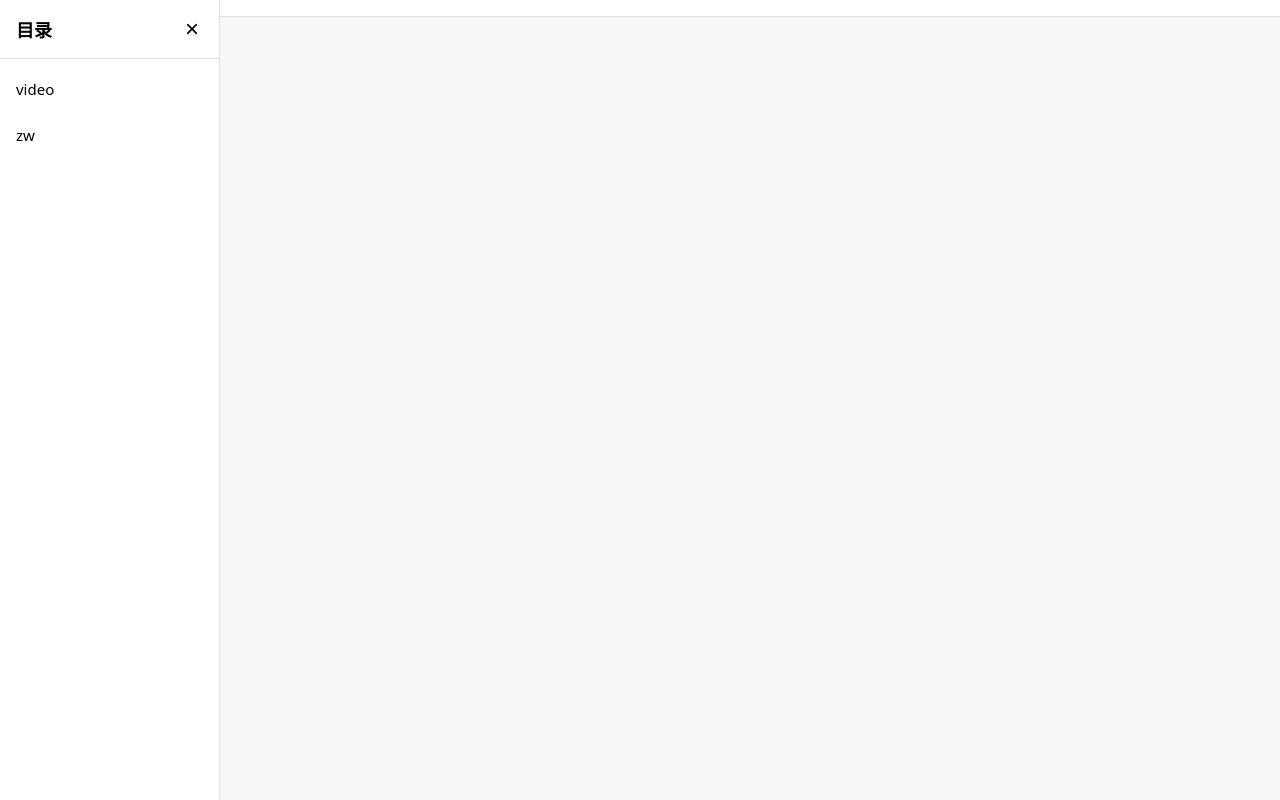
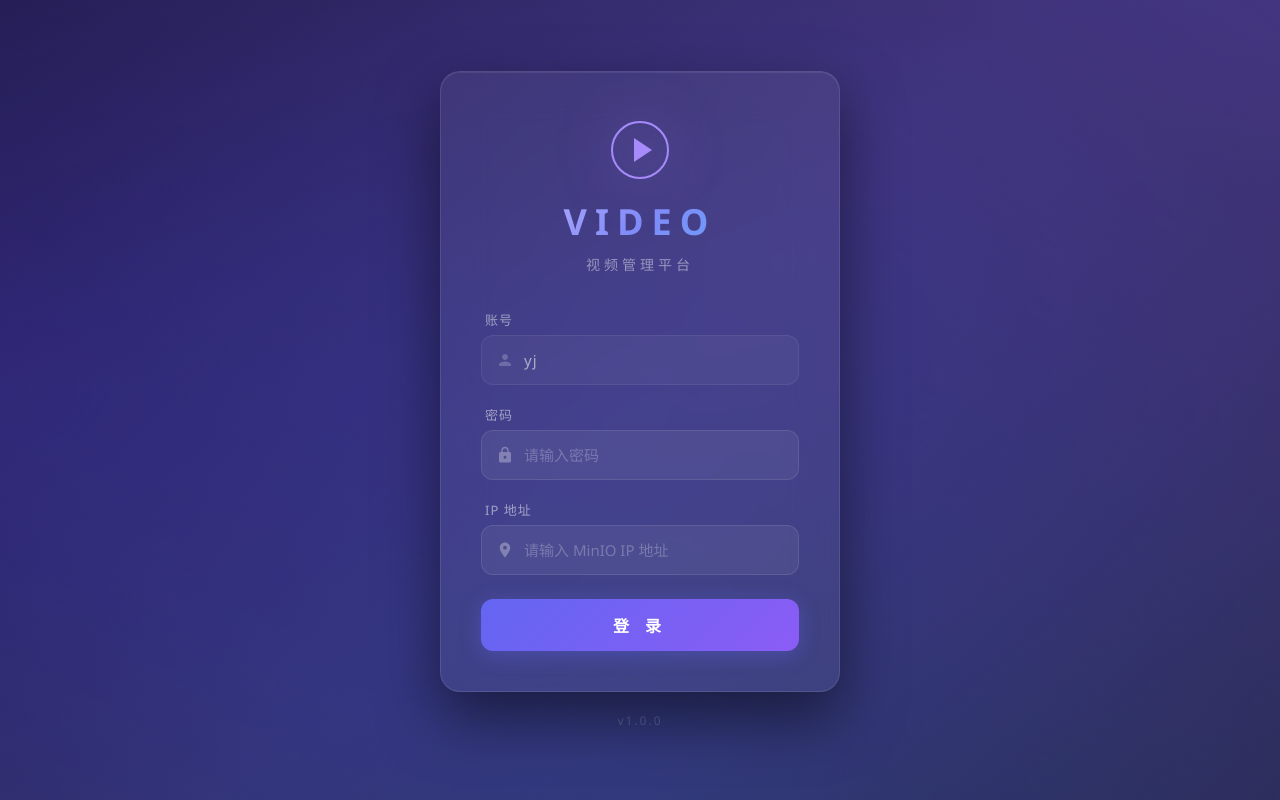
Before and after one commit to NoSeason-M/VIDEO, a Vue app: page /#/login in a window 1280 px wide. Before the commit this address had no page. Built offline with nearby package versions, Linux system fonts and the light colour scheme.

Commit message:
新增登录界面，ip地址可以方便更换

```diff
--- a/src/App.vue
+++ b/src/App.vue
@@ -2,9 +2,13 @@
 import { ref } from 'vue'
 import { useRouter, useRoute } from 'vue-router'
 
+import { computed } from 'vue'
+
 const router = useRouter()
 const route = useRoute()
 const sidebarVisible = ref(true)
+
+const isLoginPage = computed(() => route.path === '/login')
 
 const menuItems = [
   { name: 'video', label: 'video', route: '/video' },
@@ -21,7 +25,10 @@ function navigateTo(path: string) {
 </script>
 
 <template>
-  <div class="layout">
+  <div v-if="isLoginPage" class="login-layout">
+    <router-view />
+  </div>
+  <div v-else class="layout">
     <!-- 侧边栏遮罩（手机端） -->
     <div
       v-if="sidebarVisible"
@@ -90,6 +97,11 @@ html, body {
   display: flex;
   min-height: 100vh;
   position: relative;
+}
+
+.login-layout {
+  width: 100%;
+  height: 100vh;
 }
 
 /* 侧边栏遮罩 */
--- a/src/router/index.ts
+++ b/src/router/index.ts
@@ -1,11 +1,17 @@
 import { createRouter, createWebHashHistory } from 'vue-router'
+import LoginPage from '../views/LoginPage.vue'
 import VideoPage from '../views/VideoPage.vue'
 import ZwPage from '../views/ZwPage.vue'
 
 const routes = [
   {
     path: '/',
-    redirect: '/video'
+    redirect: '/login'
+  },
+  {
+    path: '/login',
+    name: 'login',
+    component: LoginPage
   },
   {
     path: '/video',
--- /dev/null
+++ b/src/store/ip.ts
@@ -0,0 +1,14 @@
+import { ref } from 'vue'
+
+const minioIp = ref('10.14.187.132')
+
+export function useIp() {
+  function setIp(ip: string) {
+    minioIp.value = ip
+  }
+
+  return {
+    minioIp,
+    setIp,
+  }
+}
--- /dev/null
+++ b/src/views/LoginPage.vue
@@ -0,0 +1,366 @@
+<template>
+  <div class="login-page">
+    <div class="login-bg"></div>
+    <div class="login-container">
+      <div class="login-card">
+        <div class="logo-section">
+          <div class="logo-icon">
+            <svg viewBox="0 0 60 60" width="60" height="60">
+              <circle cx="30" cy="30" r="28" fill="none" stroke="currentColor" stroke-width="2" />
+              <polygon points="24,18 24,42 42,30" fill="currentColor" />
+            </svg>
+          </div>
+          <h1 class="login-title">VIDEO</h1>
+          <p class="login-subtitle">视频管理平台</p>
+        </div>
+
+        <div class="form-section">
+          <div class="input-group">
+            <label class="input-label">账号</label>
+            <div class="input-wrapper static-account">
+              <svg class="input-icon" viewBox="0 0 24 24" width="18" height="18">
+                <path d="M12 12c2.21 0 4-1.79 4-4s-1.79-4-4-4-4 1.79-4 4 1.79 4 4 4zm0 2c-2.67 0-8 1.34-8 4v2h16v-2c0-2.66-5.33-4-8-4z" fill="currentColor" />
+              </svg>
+              <span class="account-text">yj</span>
+            </div>
+          </div>
+
+          <div class="input-group">
+            <label class="input-label">密码</label>
+            <div class="input-wrapper" :class="{ 'input-focus': focusField === 'password' }">
+              <svg class="input-icon" viewBox="0 0 24 24" width="18" height="18">
+                <path d="M18 8h-1V6c0-2.76-2.24-5-5-5S7 3.24 7 6v2H6c-1.1 0-2 .9-2 2v10c0 1.1.9 2 2 2h12c1.1 0 2-.9 2-2V10c0-1.1-.9-2-2-2zM12 17c-1.1 0-2-.9-2-2s.9-2 2-2 2 .9 2 2-.9 2-2 2zm3.1-9H8.9V6c0-1.71 1.39-3.1 3.1-3.1s3.1 1.39 3.1 3.1v2z" fill="currentColor" />
+              </svg>
+              <input
+                v-model="password"
+                type="password"
+                placeholder="请输入密码"
+                @focus="focusField = 'password'"
+                @blur="focusField = ''"
+                @keyup.enter="handleLogin"
+              />
+            </div>
+          </div>
+
+          <div class="input-group">
+            <label class="input-label">IP 地址</label>
+            <div class="input-wrapper" :class="{ 'input-focus': focusField === 'ip' }">
+              <svg class="input-icon" viewBox="0 0 24 24" width="18" height="18">
+                <path d="M12 2C8.13 2 5 5.13 5 9c0 5.25 7 13 7 13s7-7.75 7-13c0-3.87-3.13-7-7-7zm0 9.5c-1.38 0-2.5-1.12-2.5-2.5s1.12-2.5 2.5-2.5 2.5 1.12 2.5 2.5-1.12 2.5-2.5 2.5z" fill="currentColor" />
+              </svg>
+              <input
+                v-model="ipAddress"
+                type="text"
+                placeholder="请输入 MinIO IP 地址"
+                @focus="focusField = 'ip'"
+                @blur="focusField = ''"
+                @keyup.enter="handleLogin"
+              />
+            </div>
+          </div>
+
+          <div v-if="errorMsg" class="error-msg">{{ errorMsg }}</div>
+
+          <button class="login-btn" @click="handleLogin">
+            <span class="btn-text">登 录</span>
+            <span class="btn-loader" v-if="loading"></span>
+          </button>
+        </div>
+      </div>
+
+      <p class="version-text">v1.0.0</p>
+    </div>
+  </div>
+</template>
+
+<script setup lang="ts">
+import { ref } from 'vue'
+import { useRouter } from 'vue-router'
+import { useIp } from '../store/ip'
+
+const router = useRouter()
+const { setIp } = useIp()
+
+const password = ref('')
+const ipAddress = ref('')
+const errorMsg = ref('')
+const loading = ref(false)
+const focusField = ref('')
+
+function handleLogin() {
+  errorMsg.value = ''
+
+  if (!password.value.trim()) {
+    errorMsg.value = '请输入密码'
+    return
+  }
+  if (!ipAddress.value.trim()) {
+    errorMsg.value = '请输入 IP 地址'
+    return
+  }
+
+  if (password.value.trim() !== '20251001') {
+    errorMsg.value = '密码错误'
+    return
+  }
+
+  loading.value = true
+
+  setIp(ipAddress.value.trim())
+
+  setTimeout(() => {
+    loading.value = false
+    router.push('/video')
+  }, 600)
+}
+</script>
+
+<style scoped>
+.login-page {
+  position: fixed;
+  inset: 0;
+  display: flex;
+  align-items: center;
+  justify-content: center;
+  font-family: 'Segoe UI', 'PingFang SC', 'Microsoft YaHei', sans-serif;
+  overflow: hidden;
+}
+
+.login-bg {
+  position: absolute;
+  inset: -50%;
+  background: linear-gradient(135deg, #0f0c29 0%, #302b63 50%, #24243e 100%);
+  z-index: 0;
+}
+
+.login-bg::before {
+  content: '';
+  position: absolute;
+  inset: 0;
+  background:
+    radial-gradient(ellipse at 20% 50%, rgba(72, 49, 212, 0.3) 0%, transparent 50%),
+    radial-gradient(ellipse at 80% 20%, rgba(139, 92, 246, 0.25) 0%, transparent 50%),
+    radial-gradient(ellipse at 50% 80%, rgba(59, 130, 246, 0.2) 0%, transparent 50%);
+  animation: bgShift 12s ease-in-out infinite alternate;
+}
+
+@keyframes bgShift {
+  0% { transform: scale(1) rotate(0deg); }
+  100% { transform: scale(1.1) rotate(3deg); }
+}
+
+.login-container {
+  position: relative;
+  z-index: 1;
+  display: flex;
+  flex-direction: column;
+  align-items: center;
+}
+
+.login-card {
+  width: 400px;
+  background: rgba(255, 255, 255, 0.06);
+  backdrop-filter: blur(24px);
+  -webkit-backdrop-filter: blur(24px);
+  border-radius: 20px;
+  border: 1px solid rgba(255, 255, 255, 0.1);
+  box-shadow:
+    0 25px 60px rgba(0, 0, 0, 0.5),
+    inset 0 1px 0 rgba(255, 255, 255, 0.08);
+  padding: 48px 40px 40px;
+  animation: cardIn 0.6s ease-out;
+}
+
+@keyframes cardIn {
+  from {
+    opacity: 0;
+    transform: translateY(30px) scale(0.97);
+  }
+  to {
+    opacity: 1;
+    transform: translateY(0) scale(1);
+  }
+}
+
+.logo-section {
+  text-align: center;
+  margin-bottom: 36px;
+}
+
+.logo-icon {
+  color: #a78bfa;
+  margin-bottom: 12px;
+  filter: drop-shadow(0 0 20px rgba(167, 139, 250, 0.4));
+  animation: pulseGlow 3s ease-in-out infinite;
+}
+
+@keyframes pulseGlow {
+  0%, 100% { filter: drop-shadow(0 0 20px rgba(167, 139, 250, 0.4)); }
+  50% { filter: drop-shadow(0 0 30px rgba(167, 139, 250, 0.7)); }
+}
+
+.login-title {
+  font-size: 36px;
+  font-weight: 800;
+  letter-spacing: 8px;
+  background: linear-gradient(135deg, #c4b5fd, #818cf8, #60a5fa);
+  -webkit-background-clip: text;
+  -webkit-text-fill-color: transparent;
+  background-clip: text;
+  margin-bottom: 8px;
+  text-transform: uppercase;
+}
+
+.login-subtitle {
+  font-size: 14px;
+  color: rgba(255, 255, 255, 0.45);
+  letter-spacing: 4px;
+}
+
+.form-section {
+  display: flex;
+  flex-direction: column;
+  gap: 20px;
+}
+
+.input-group {
+  display: flex;
+  flex-direction: column;
+  gap: 6px;
+}
+
+.input-label {
+  font-size: 13px;
+  color: rgba(255, 255, 255, 0.5);
+  letter-spacing: 1px;
+  padding-left: 4px;
+}
+
+.input-wrapper {
+  display: flex;
+  align-items: center;
+  gap: 10px;
+  background: rgba(255, 255, 255, 0.06);
+  border: 1px solid rgba(255, 255, 255, 0.1);
+  border-radius: 12px;
+  padding: 0 14px;
+  transition: all 0.3s ease;
+}
+
+.input-wrapper:hover {
+  background: rgba(255, 255, 255, 0.09);
+  border-color: rgba(255, 255, 255, 0.18);
+}
+
+.input-wrapper.input-focus {
+  background: rgba(255, 255, 255, 0.1);
+  border-color: #818cf8;
+  box-shadow: 0 0 20px rgba(129, 140, 248, 0.15);
+}
+
+.input-icon {
+  color: rgba(255, 255, 255, 0.3);
+  flex-shrink: 0;
+  transition: color 0.3s ease;
+}
+
+.input-focus .input-icon {
+  color: #818cf8;
+}
+
+.input-wrapper input {
+  flex: 1;
+  background: none;
+  border: none;
+  outline: none;
+  color: #fff;
+  font-size: 15px;
+  padding: 14px 0;
+  font-family: inherit;
+}
+
+.input-wrapper input::placeholder {
+  color: rgba(255, 255, 255, 0.25);
+}
+
+.account-text {
+  flex: 1;
+  color: rgba(255, 255, 255, 0.8);
+  font-size: 15px;
+  padding: 14px 0;
+  letter-spacing: 1px;
+}
+
+.static-account {
+  opacity: 0.7;
+  cursor: default;
+}
+
+.error-msg {
+  color: #f87171;
+  font-size: 13px;
+  text-align: center;
+  padding: 2px 0;
+}
+
+.login-btn {
+  position: relative;
+  width: 100%;
+  padding: 14px;
+  border: none;
+  border-radius: 12px;
+  font-size: 16px;
+  font-weight: 600;
+  letter-spacing: 6px;
+  cursor: pointer;
+  color: #fff;
+  background: linear-gradient(135deg, #6366f1, #8b5cf6);
+  box-shadow: 0 4px 20px rgba(99, 102, 241, 0.35);
+  transition: all 0.3s ease;
+  margin-top: 4px;
+  font-family: inherit;
+  overflow: hidden;
+}
+
+.login-btn:hover {
+  transform: translateY(-2px);
+  box-shadow: 0 8px 30px rgba(99, 102, 241, 0.5);
+}
+
+.login-btn:active {
+  transform: translateY(0);
+}
+
+.btn-text {
+  opacity: 1;
+  transition: opacity 0.3s;
+}
+
+.btn-loader {
+  position: absolute;
+  top: 50%;
+  left: 50%;
+  width: 22px;
+  height: 22px;
+  margin: -11px 0 0 -11px;
+  border: 2px solid rgba(255, 255, 255, 0.3);
+  border-top-color: #fff;
+  border-radius: 50%;
+  animation: spin 0.6s linear infinite;
+}
+
+.login-btn:has(.btn-loader) .btn-text {
+  opacity: 0;
+}
+
+@keyframes spin {
+  to { transform: rotate(360deg); }
+}
+
+.version-text {
+  margin-top: 20px;
+  font-size: 12px;
+  color: rgba(255, 255, 255, 0.2);
+  letter-spacing: 2px;
+}
+</style>
--- a/src/views/VideoPage.vue
+++ b/src/views/VideoPage.vue
@@ -1,6 +1,6 @@
 <template>
   <div class="video-page">
-    <h1 class="main-title">抖音视频库</h1>
+    <h1 class="main-title">抖音视频</h1>
     <div ref="appContainer" id="app"></div>
 
     <div class="player-modal" id="modal" @click="closeVideo">
@@ -17,9 +17,10 @@
 
 <script setup lang="ts">
 import { ref, onMounted } from 'vue'
+import { useIp } from '../store/ip'
 
 // ====================== 仅修改这里 → 可无限添加分类 ======================
-const minioIp = "10.14.187.132";
+const { minioIp } = useIp();
 const bucketName = "video";
 const rootDir = "抖音视频";
 
--- a/src/views/ZwPage.vue
+++ b/src/views/ZwPage.vue
@@ -1,6 +1,6 @@
 <template>
   <div class="zw-page">
-    <h1 class="main-title">抖音视频库</h1>
+    <h1 class="main-title">zw</h1>
     <div ref="appContainer" id="app"></div>
 
     <!-- 视频播放弹窗 -->
@@ -24,9 +24,10 @@
 
 <script setup lang="ts">
 import { ref, onMounted } from 'vue'
+import { useIp } from '../store/ip'
 
 // ====================== 仅修改这里 → 可无限添加分类 ======================
-const minioIp = "10.14.187.132";
+const { minioIp } = useIp();
 const bucketName = "video";
 const rootDir = "17岁自拍";
 
```
